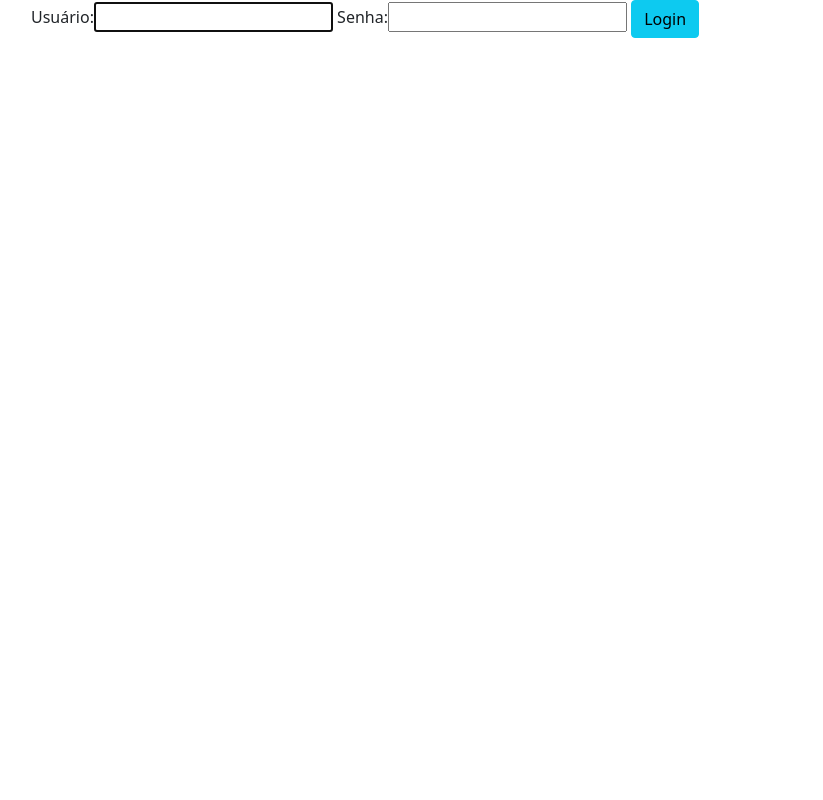
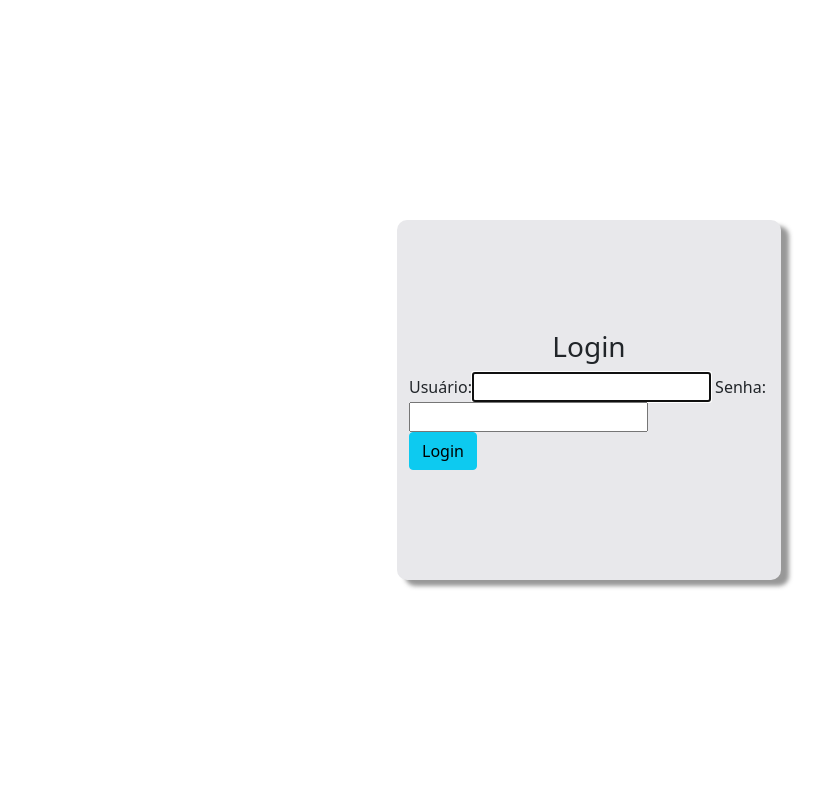
Before and after one commit to jesielcarlos/gestao_rh, a Django app: page /accounts/login/ in a window 1280 px wide. Shown: the whole page, without its empty margins (51-874 px from the left). Run offline with Django 3.2, Linux system fonts and the light colour scheme; some libraries are stand-ins or nearby versions.

Commit message:
Update login.html

```diff
--- a/templates/registration/login.html
+++ b/templates/registration/login.html
@@ -2,9 +2,38 @@
 {% load bootstrap%}
 
 {% block main %}
+    <h3>Login</h3>
     <form method="post">
         {% csrf_token %}
         {{ form|bootstrap}}
+        <br>
         <button type="submit" class="btn btn-info"> Login </button>
     </form>
+
+
+    <style>
+        body{
+            height: 100vh;
+            display: flex;
+            flex-direction: row;
+            justify-content: center;
+            align-items: center;
+        }
+        .container{
+            background-color: rgb(232, 232, 235);
+            box-shadow: 8px 6px 4px rgba(50, 50, 50, 0.50);
+            border-radius: 10px;
+            width: 30%;
+            height: 45%;
+            display: flex;
+            flex-direction: column;
+            justify-content: center;
+            align-items: center;
+        }
+        button:hover{
+            transition: all 0.3s;
+            transform: scale(1.15);
+        }
+    </style>
+
 {% endblock %}
```
